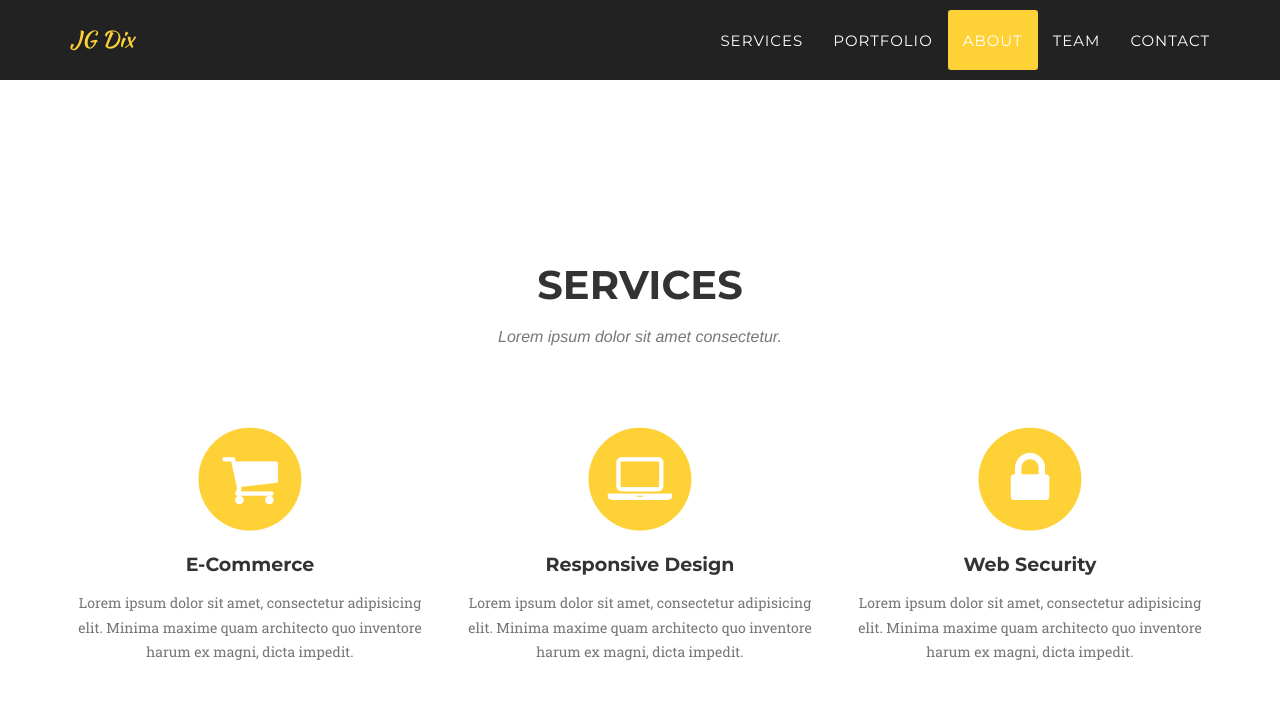
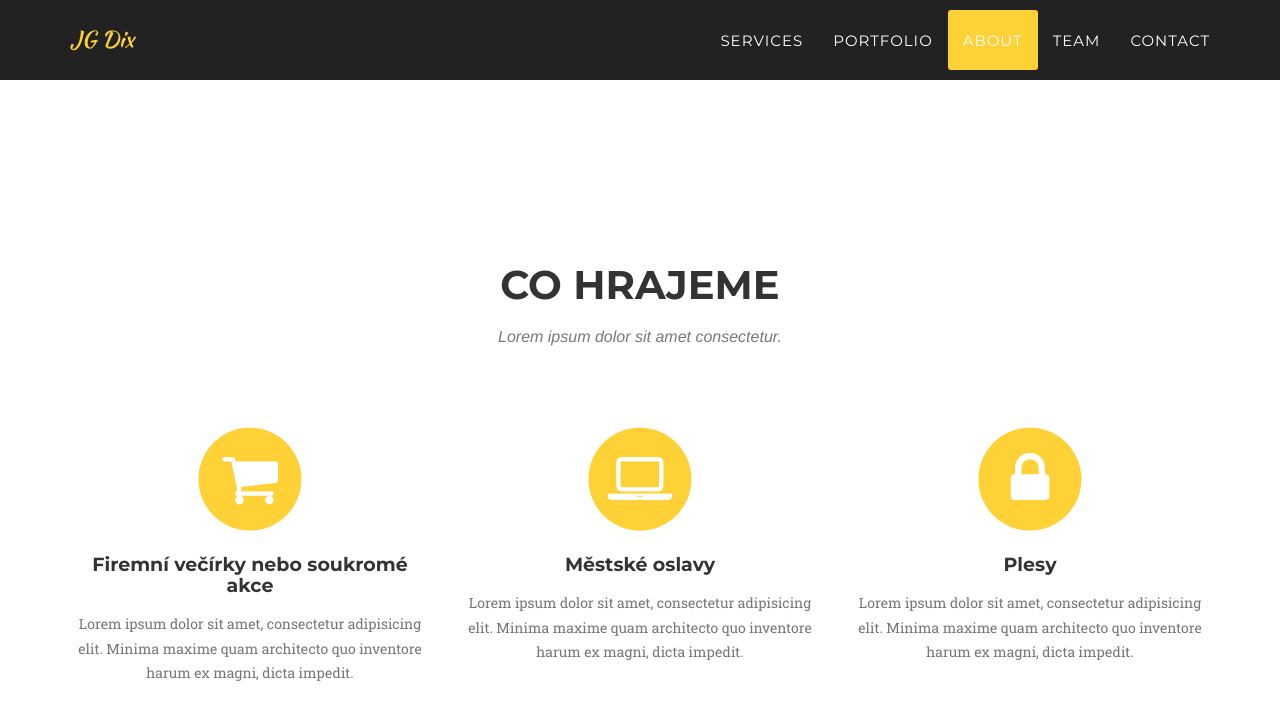
Before and after one commit to skalahonza/jgdix, a Jekyll site: the page built from index.html, in a window 1280 px wide and 900 px high, scrolled down 2746 px. Shown: the top 720 px of the window. Built offline with Jekyll 4.4.1, drawn with Linux system fonts in a browser that asks for light colours; some web fonts are replaced.

Commit message:
Update services section

```diff
--- a/_includes/services.html
+++ b/_includes/services.html
@@ -3,7 +3,7 @@
         <div class="container">
             <div class="row">
                 <div class="col-lg-12 text-center">
-                    <h2 class="section-heading">Services</h2>
+                    <h2 class="section-heading">Co hrajeme</h2>
                     <h3 class="section-subheading text-muted">Lorem ipsum dolor sit amet consectetur.</h3>
                 </div>
             </div>
@@ -13,7 +13,7 @@
                         <i class="fa fa-circle fa-stack-2x text-primary"></i>
                         <i class="fa fa-shopping-cart fa-stack-1x fa-inverse"></i>
                     </span>
-                    <h4 class="service-heading">E-Commerce</h4>
+                    <h4 class="service-heading">Firemní večírky nebo soukromé akce</h4>
                     <p class="text-muted">Lorem ipsum dolor sit amet, consectetur adipisicing elit. Minima maxime quam architecto quo inventore harum ex magni, dicta impedit.</p>
                 </div>
                 <div class="col-md-4">
@@ -21,7 +21,7 @@
                         <i class="fa fa-circle fa-stack-2x text-primary"></i>
                         <i class="fa fa-laptop fa-stack-1x fa-inverse"></i>
                     </span>
-                    <h4 class="service-heading">Responsive Design</h4>
+                    <h4 class="service-heading">Městské oslavy</h4>
                     <p class="text-muted">Lorem ipsum dolor sit amet, consectetur adipisicing elit. Minima maxime quam architecto quo inventore harum ex magni, dicta impedit.</p>
                 </div>
                 <div class="col-md-4">
@@ -29,7 +29,7 @@
                         <i class="fa fa-circle fa-stack-2x text-primary"></i>
                         <i class="fa fa-lock fa-stack-1x fa-inverse"></i>
                     </span>
-                    <h4 class="service-heading">Web Security</h4>
+                    <h4 class="service-heading">Plesy</h4>
                     <p class="text-muted">Lorem ipsum dolor sit amet, consectetur adipisicing elit. Minima maxime quam architecto quo inventore harum ex magni, dicta impedit.</p>
                 </div>
             </div>
```
